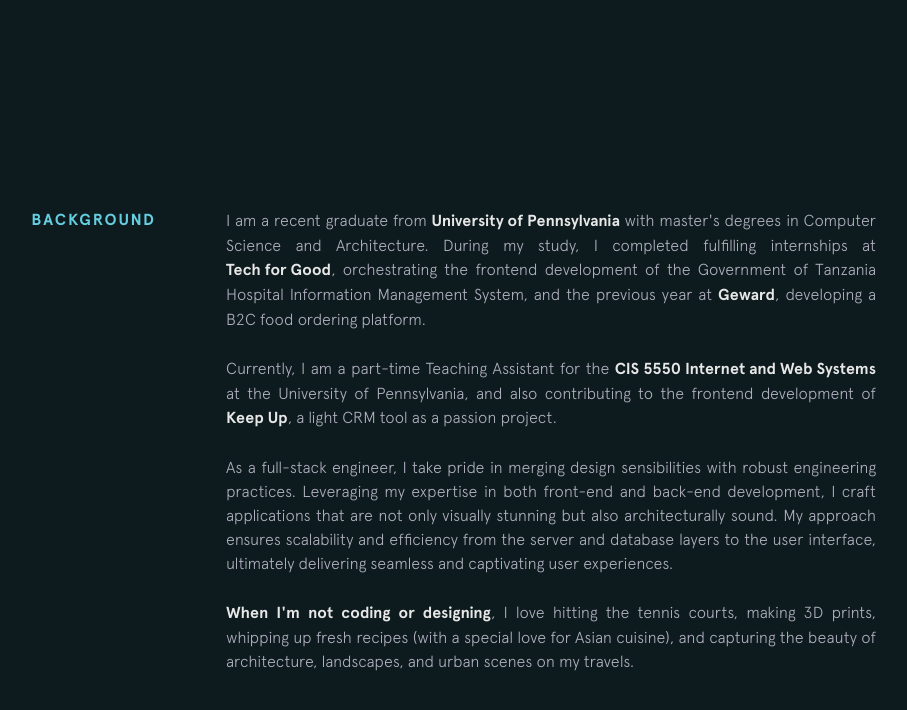
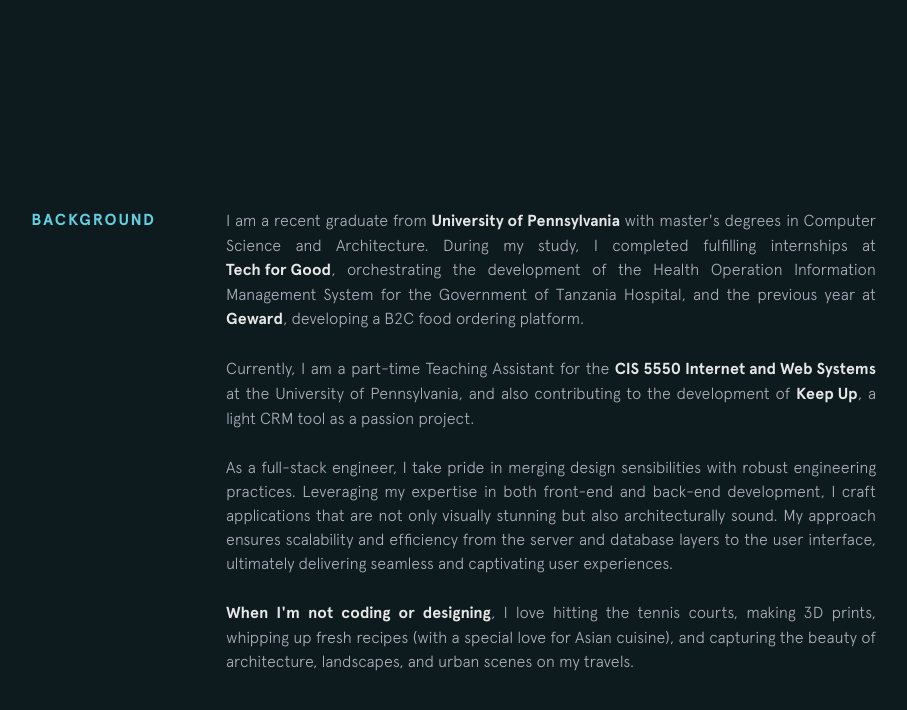
Before and after one commit to Gyoxxi/Gyoxxi.github.io, a Jekyll site: the page built from index.html, in a window 1280 px wide and 900 px high, scrolled down 792 px. Shown: the top 710 px of the window, without its empty margins (224-1131 px from the left). Built offline with Jekyll 4.4.1, drawn with Linux system fonts in a browser that asks for light colours; nearby versions of some CDN libraries.

Commit message:
updated introduction

```diff
--- a/_includes/background.html
+++ b/_includes/background.html
@@ -5,13 +5,13 @@
       I am a recent graduate from
       <a class="underline-link" href="https://www.cis.upenn.edu/" target="_blank">University of Pennsylvania</a> with master's degrees in Computer Science and Architecture.
       During my study, I completed fulfilling internships at
-      <a class="underline-link" href="https://www.techforgoodinc.org/" target="_blank">Tech for Good</a>, orchestrating the frontend development of the Government of Tanzania Hospital Information Management System, and the previous year at
+      <a class="underline-link" href="https://www.techforgoodinc.org/" target="_blank">Tech for Good</a>, orchestrating the development of the Health Operation Information Management System for the Government of Tanzania Hospital, and the previous year at
       <a class="underline-link" href="https://geward.com/" target="_blank">Geward</a>, developing a B2C food ordering platform.
     </p>
 
     <p>
       Currently, I am a part-time Teaching Assistant for the
-      <a class="underline-link" href="http://cis5550.seas.upenn.edu/" target="_blank">CIS 5550 Internet and Web Systems</a> at the University of Pennsylvania, and also contributing to the frontend development of
+      <a class="underline-link" href="http://cis5550.seas.upenn.edu/" target="_blank">CIS 5550 Internet and Web Systems</a> at the University of Pennsylvania, and also contributing to the development of
       <a class="underline-link" href="https://www.keep-up.online/" target="_blank">Keep Up</a>, a light CRM tool as a passion project.
     </p>
 
```
Also changed, not shown: README.md, 17 other files.
